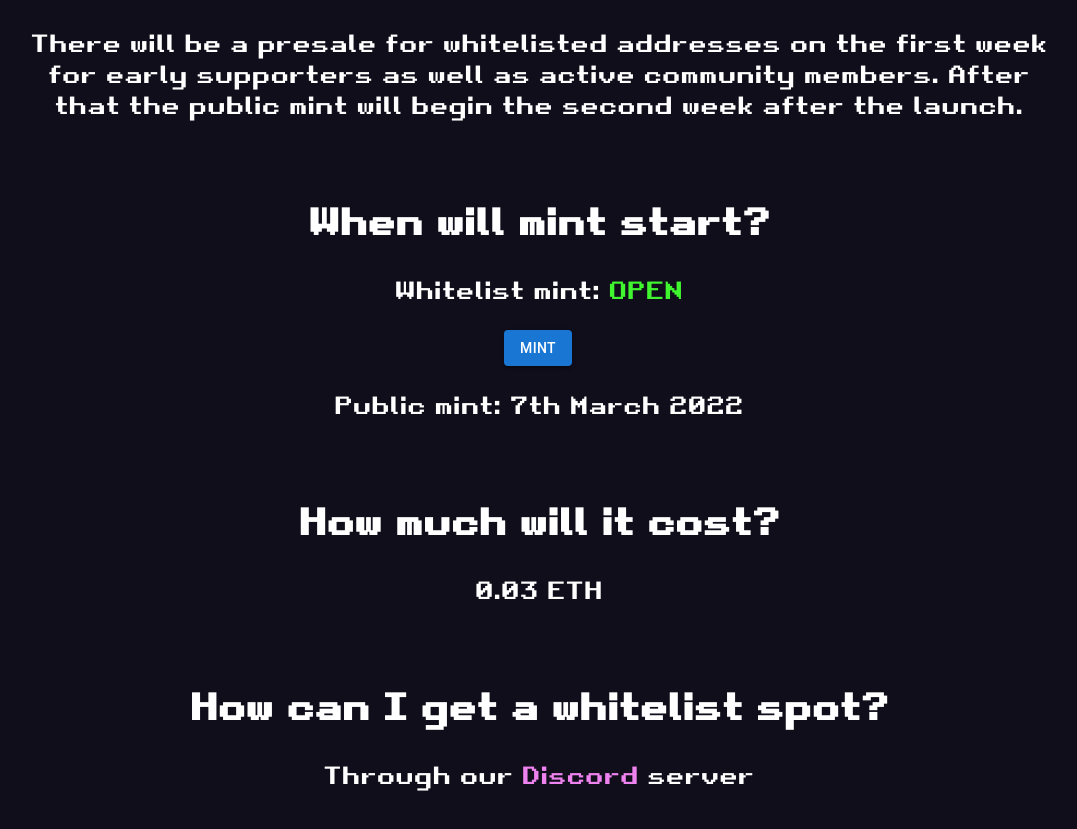
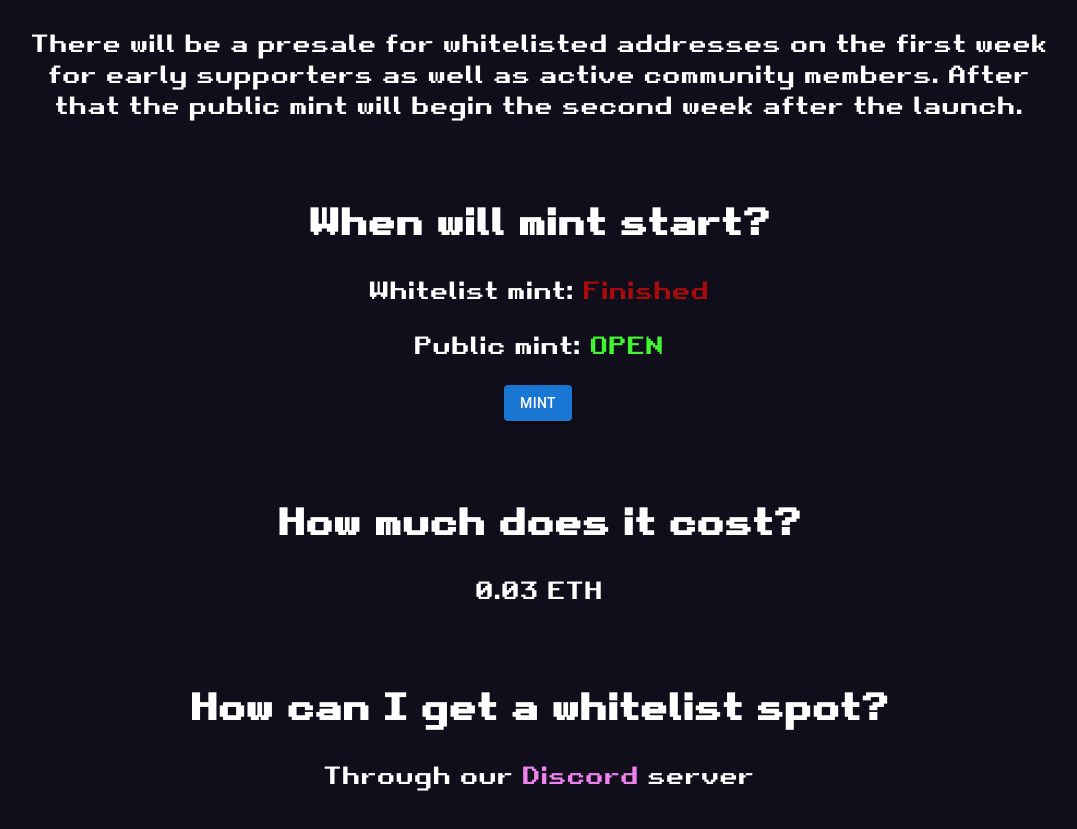
Before and after one commit to JpOttaviano/cryptomobs.world, a Next.js app: page / in a window 1280 px wide. Shown: the part 4676-5505 px from the top of the page, without its empty margins (102-1179 px from the left). Built offline with nearby package versions, Linux system fonts and the light colour scheme.

Commit message:
fix(mint): Open public mint. (#4)

```diff
--- a/components/Mint/mintModal.tsx
+++ b/components/Mint/mintModal.tsx
@@ -123,7 +123,7 @@ export default function MintModal({
                         InputProps={{
                           inputProps: {
                             min: 0,
-                            max: 10,
+                            max: 100,
                           },
                         }}
                         value={amount}
--- a/pages/index.tsx
+++ b/pages/index.tsx
@@ -27,6 +27,10 @@ const imgRes = {
   width: 2400,
   height: 1350,
 }
+
+const RedLink = styled.a`
+  color: #a70c0c;
+`
 
 const GreenLink = styled.a`
   color: #40f72f;
@@ -155,7 +159,9 @@ const Home: NextPage = () => {
                   </Grid>
                   <Grid item={true}>
                     <h2>When will mint start?</h2>
-                    Whitelist mint:
+                    Whitelist mint: <RedLink>Finished</RedLink>
+                    <p />
+                    Public mint:{' '}
                     <Link href={'/adopt'} passHref={true}>
                       <GreenLink> OPEN</GreenLink>
                     </Link>
@@ -165,12 +171,10 @@ const Home: NextPage = () => {
                         MINT
                       </Link>
                     </Button>
-                    <p />
-                    Public mint: 7th March 2022
                   </Grid>
 
                   <Grid item={true}>
-                    <h2>How much will it cost?</h2>
+                    <h2>How much does it cost?</h2>
                     0.03 ETH
                   </Grid>
                   <Grid item={true}>
```
Also changed, not shown: components/Mint/mint.tsx (+11 -25 lines).
